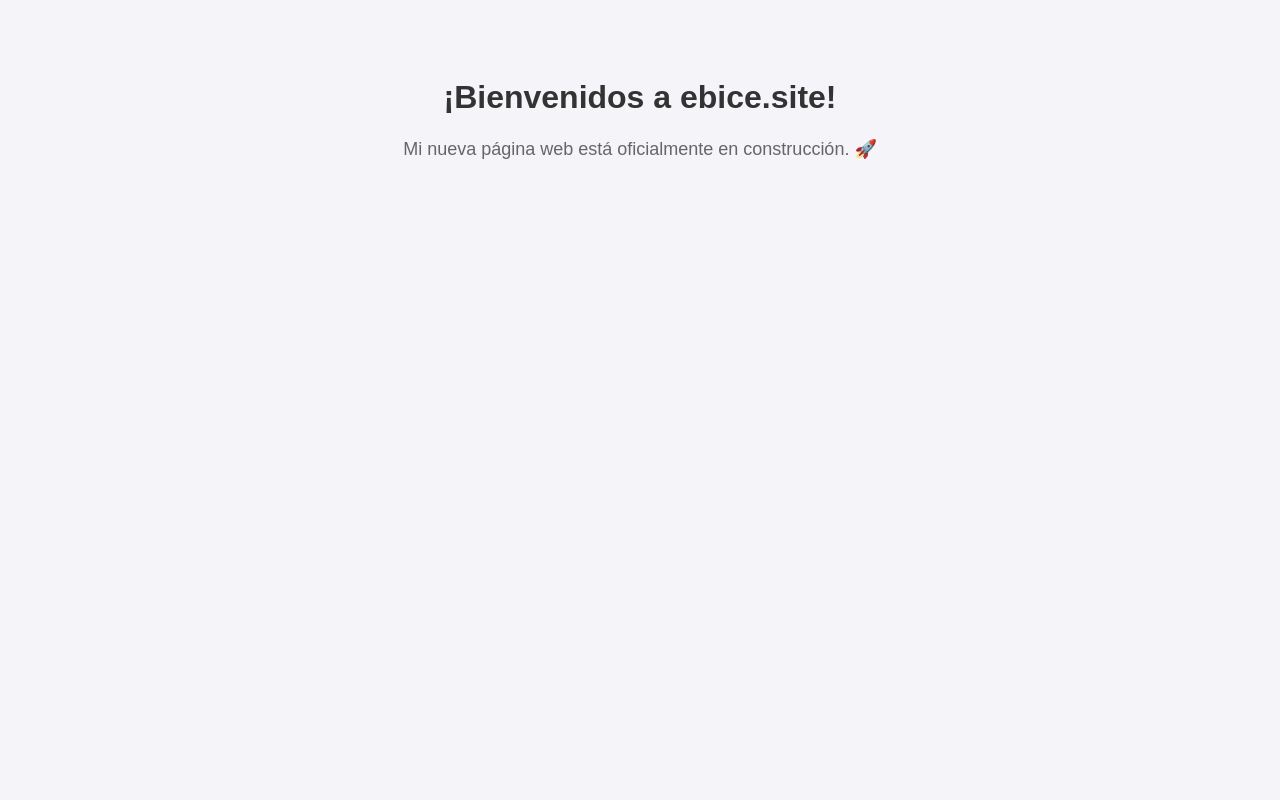
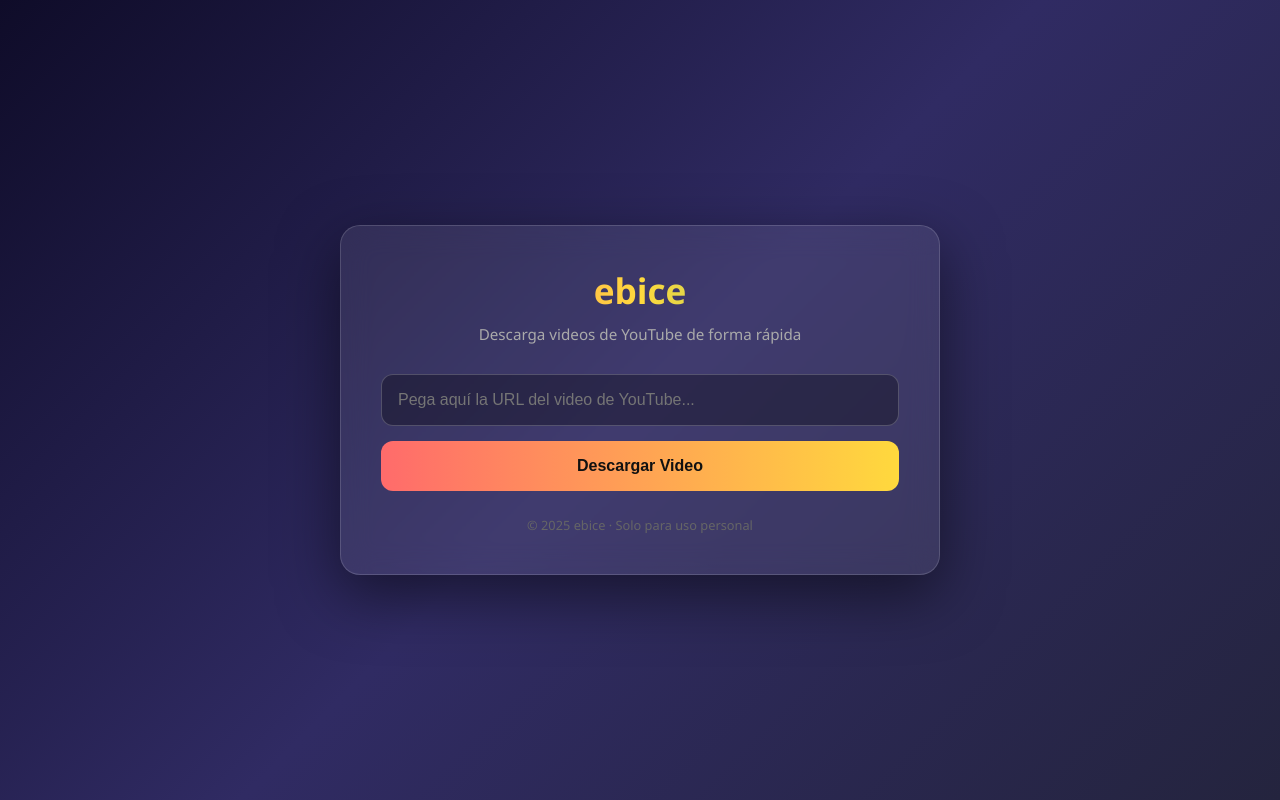
Before and after one commit to justgratis2-dotcom/ol-, a plain HTML site: page index.html in a window 1280 px wide. Drawn offline with Linux system fonts and the light colour scheme.

Commit message:
Update index.html

```diff
--- a/index.html
+++ b/index.html
@@ -1,15 +1,171 @@
 <!DOCTYPE html>
 <html lang="es">
 <head>
-    <meta charset="UTF-8">
-    <meta name="viewport" content="width=device-width, initial-scale=1.0">
-    <title>ebice.site</title>
+  <meta charset="UTF-8">
+  <meta name="viewport" content="width=device-width, initial-scale=1.0">
+  <title>ebice - Descargador de Videos</title>
+  <style>
+    * { margin: 0; padding: 0; box-sizing: border-box; }
+    body {
+      font-family: 'Segoe UI', sans-serif;
+      background: linear-gradient(135deg, #0f0c29, #302b63, #24243e);
+      min-height: 100vh;
+      display: flex;
+      align-items: center;
+      justify-content: center;
+      color: #fff;
+      padding: 20px;
+    }
+    .container {
+      background: rgba(255,255,255,0.08);
+      backdrop-filter: blur(15px);
+      border: 1px solid rgba(255,255,255,0.15);
+      border-radius: 20px;
+      padding: 40px;
+      max-width: 600px;
+      width: 100%;
+      box-shadow: 0 20px 60px rgba(0,0,0,0.5);
+    }
+    h1 {
+      text-align: center;
+      font-size: 2.2rem;
+      margin-bottom: 10px;
+      background: linear-gradient(90deg, #ff6b6b, #ffd93d, #6bcB77);
+      -webkit-background-clip: text;
+      -webkit-text-fill-color: transparent;
+    }
+    .subtitle {
+      text-align: center;
+      color: #aaa;
+      margin-bottom: 30px;
+      font-size: 0.95rem;
+    }
+    input {
+      width: 100%;
+      padding: 16px;
+      border-radius: 12px;
+      border: 1px solid rgba(255,255,255,0.2);
+      background: rgba(0,0,0,0.3);
+      color: #fff;
+      font-size: 1rem;
+      margin-bottom: 15px;
+      outline: none;
+      transition: 0.3s;
+    }
+    input:focus { border-color: #6bcB77; box-shadow: 0 0 0 3px rgba(107,203,119,0.2); }
+    button {
+      width: 100%;
+      padding: 16px;
+      border: none;
+      border-radius: 12px;
+      background: linear-gradient(90deg, #ff6b6b, #ffd93d);
+      color: #111;
+      font-size: 1rem;
+      font-weight: bold;
+      cursor: pointer;
+      transition: 0.3s;
+    }
+    button:hover { transform: translateY(-2px); box-shadow: 0 10px 25px rgba(255,107,107,0.4); }
+    button:disabled { opacity: 0.5; cursor: not-allowed; transform: none; }
+    #resultado {
+      margin-top: 25px;
+      padding: 20px;
+      border-radius: 12px;
+      background: rgba(0,0,0,0.3);
+      display: none;
+    }
+    #resultado.show { display: block; }
+    .video-preview {
+      display: flex;
+      gap: 15px;
+      align-items: center;
+      margin-bottom: 15px;
+    }
+    .video-preview img {
+      width: 120px;
+      border-radius: 8px;
+    }
+    .video-preview .info h3 { font-size: 0.95rem; margin-bottom: 5px; }
+    .video-preview .info p { font-size: 0.8rem; color: #aaa; }
+    .btn-download {
+      display: inline-block;
+      margin-top: 10px;
+      padding: 12px 20px;
+      background: #6bcB77;
+      color: #111;
+      text-decoration: none;
+      border-radius: 8px;
+      font-weight: bold;
+      font-size: 0.9rem;
+    }
+    .btn-download:hover { background: #5ab566; }
+    .error { color: #ff6b6b; text-align: center; }
+    .loader {
+      border: 3px solid rgba(255,255,255,0.1);
+      border-top: 3px solid #ffd93d;
+      border-radius: 50%;
+      width: 30px;
+      height: 30px;
+      animation: spin 1s linear infinite;
+      margin: 15px auto;
+    }
+    @keyframes spin { to { transform: rotate(360deg); } }
+    footer { text-align: center; margin-top: 25px; color: #666; font-size: 0.8rem; }
+  </style>
+</head>
+<body>
+  <div class="container">
+    <h1>ebice</h1>
+    <p class="subtitle">Descarga videos de YouTube de forma rápida</p>
 
-    <!-- Icono que aparecerá al lado del dominio en la pestaña (favicon) -->
-    <link rel="icon" type="image/png" href="favicon.png">
-</head>
-<body style="font-family: Arial, sans-serif; text-align: center; background-color: #f4f4f9; padding: 50px;">
-    <h1 style="color: #333;">¡Bienvenidos a ebice.site!</h1>
-    <p style="color: #666; font-size: 18px;">Mi nueva página web está oficialmente en construcción. 🚀</p>
+    <input type="text" id="url" placeholder="Pega aquí la URL del video de YouTube..." />
+    <button id="btn" onclick="descargar()">Descargar Video</button>
+
+    <div id="resultado"></div>
+
+    <footer>© 2025 ebice · Solo para uso personal</footer>
+  </div>
+
+  <script>
+    async function descargar() {
+      const url = document.getElementById('url').value.trim();
+      const resultado = document.getElementById('resultado');
+      const btn = document.getElementById('btn');
+
+      if (!url) {
+        resultado.className = 'show';
+        resultado.innerHTML = '<p class="error">Por favor, introduce una URL válida</p>';
+        return;
+      }
+
+      btn.disabled = true;
+      resultado.className = 'show';
+      resultado.innerHTML = '<div class="loader"></div><p style="text-align:center;color:#aaa">Procesando video...</p>';
+
+      try {
+        // Usando API pública (puede dejar de funcionar, ver notas abajo)
+        const respuesta = await fetch(`https://api.cobalt.tools/api/json`, {
+          method: 'POST',
+          headers: { 'Content-Type': 'application/json', 'Accept': 'application/json' },
+          body: JSON.stringify({ url: url, vQuality: '720' })
+        });
+
+        const data = await respuesta.json();
+
+        if (data.status === 'error' || !data.url) {
+          throw new Error('No se pudo procesar el video');
+        }
+
+        resultado.innerHTML = `
+          <p style="margin-bottom:10px;color:#6bcB77">✅ Video listo</p>
+          <a class="btn-download" href="${data.url}" target="_blank" rel="noopener">⬇ Descargar video</a>
+        `;
+      } catch (err) {
+        resultado.innerHTML = `<p class="error">❌ Error: ${err.message}<br><small>Prueba con otro video o más tarde.</small></p>`;
+      } finally {
+        btn.disabled = false;
+      }
+    }
+  </script>
 </body>
 </html>
```
